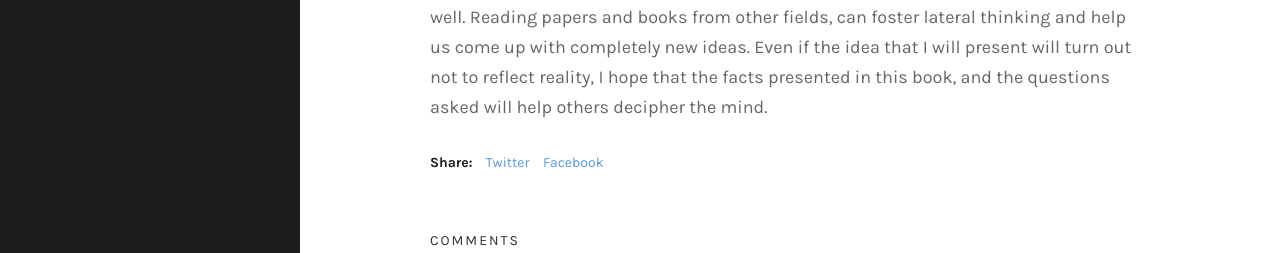
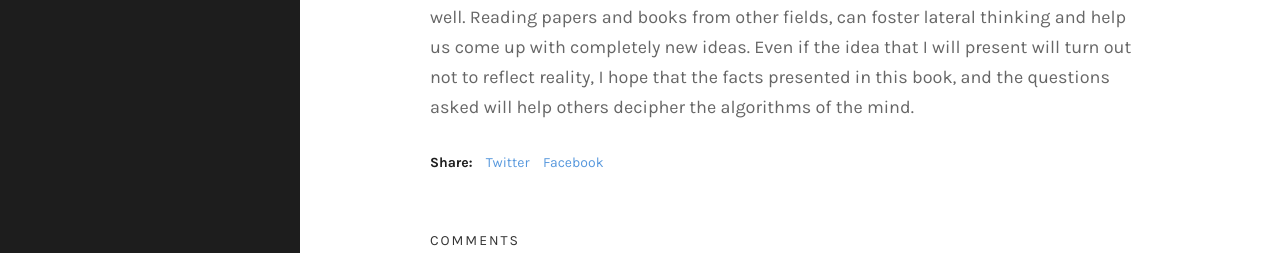
Before and after one commit to LumRamabaja/irwt.github.io, a Jekyll site: the page built from _posts/2020-05-03-Introduction.md, in a window 1280 px wide and 900 px high, scrolled down 4437 px. Shown: the part 644-897 px from the top of the window. Built offline with Jekyll 4.4.1, drawn with Linux system fonts in a browser that asks for light colours; comment, search, counter and statistics services are not loaded; some of the changed text lies outside the part shown.

Commit message:
modified last sentence

```diff
--- a/_posts/2020-05-03-Introduction.md
+++ b/_posts/2020-05-03-Introduction.md
@@ -37,4 +37,4 @@ Instead of immediately trying to answer the big questions, we are going to ask w
 
 As you have probably seen in the contents page, the first part of the book is called "Biology", whereas the second part "Technology". While the first part describes the neurobiological structures and the emergent phenomena of neural circuits, the second part of the book focuses on the potential real-world applications of the proposed model. In the second part of the book, I will discuss about artificial neural networks, as well as the emergent field of neuromorphic computing. We will see what the basic idea of machine learning is and how the concepts of machine learning can be quite a useful mental model to reverse engineer the algorithms of biological systems. I will also explain how todays neural networks work, and why I believe that it is so important to figure out alternatives to the famous backpropagation algorithm. At the end of the second part, we will explore some of the existing neural network architectures and I will propose a new kind of architecture based on the proposed model from the first part of the book.
 
-Writing this book turned out to be tricky. On the one hand, the book has to be technical enough so that scientists and researchers do not get annoyed, yet it has to be simple and clear enough, so that people from different backgrounds can nonetheless understand everything. Because of this, I decided that any term or concept used after the introduction, be it neuroscience related or machine learning related, has to be explained in advance. My interest is after all to reach as many people as possible. If we want to inspire someone to adopt a new idea after all, the things we write have to be readable. I also hope that this book will blur a bit the lines between fields. The brain is a complex system, meaning that it consists of many components that interact with one another. Complex systems are inherently hard to model. Knowing the components of the system is only one part of the solution, we also have to figure out how those parts interact. To achieve this, I argue that we have to use an interdisciplinary approach. When studying things, we should not only strive for depth of knowledge, but range as well. Reading papers and books from other fields, can foster lateral thinking and help us come up with completely new ideas. Even if the idea that I will present will turn out not to reflect reality, I hope that the facts presented in this book, and the questions asked will help others decipher the mind.
+Writing this book turned out to be tricky. On the one hand, the book has to be technical enough so that scientists and researchers do not get annoyed, yet it has to be simple and clear enough, so that people from different backgrounds can nonetheless understand everything. Because of this, I decided that any term or concept used after the introduction, be it neuroscience related or machine learning related, has to be explained in advance. My interest is after all to reach as many people as possible. If we want to inspire someone to adopt a new idea after all, the things we write have to be readable. I also hope that this book will blur a bit the lines between fields. The brain is a complex system, meaning that it consists of many components that interact with one another. Complex systems are inherently hard to model. Knowing the components of the system is only one part of the solution, we also have to figure out how those parts interact. To achieve this, I argue that we have to use an interdisciplinary approach. When studying things, we should not only strive for depth of knowledge, but range as well. Reading papers and books from other fields, can foster lateral thinking and help us come up with completely new ideas. Even if the idea that I will present will turn out not to reflect reality, I hope that the facts presented in this book, and the questions asked will help others decipher the algorithms of the mind.
```
